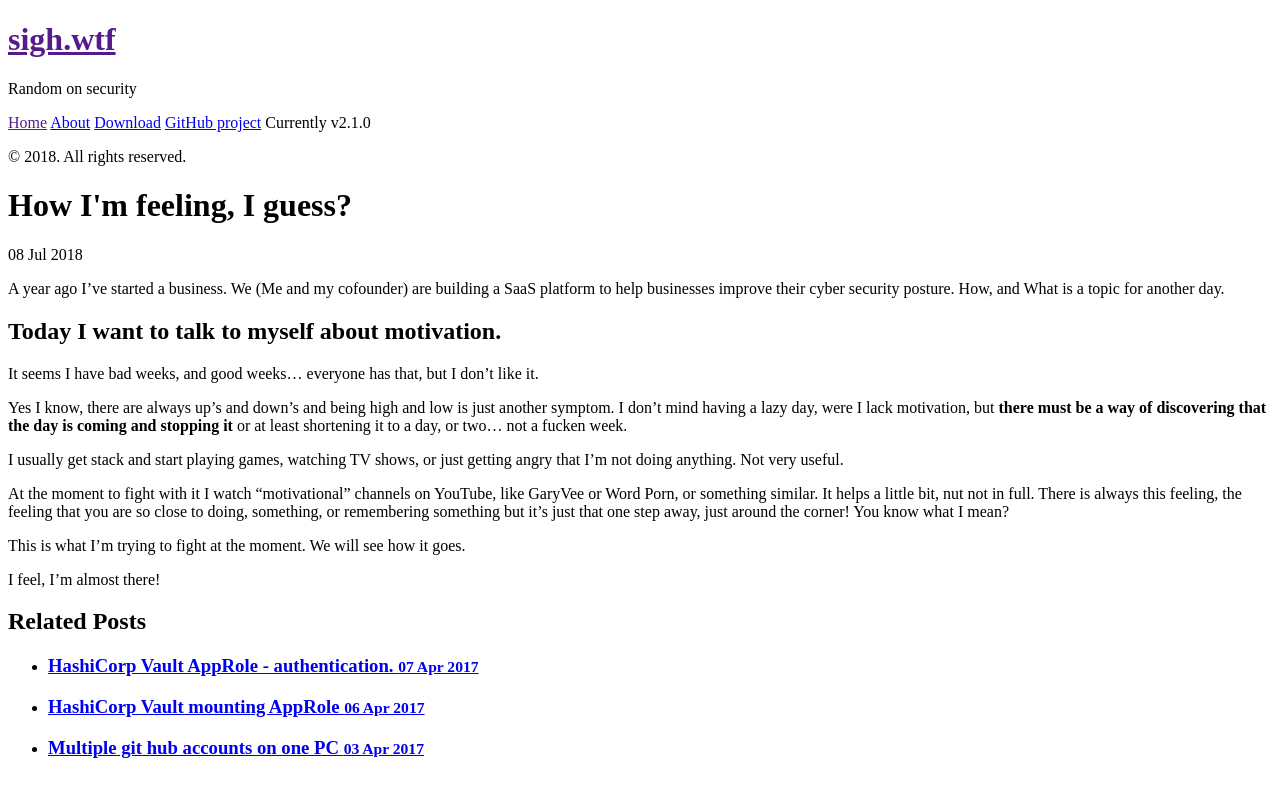
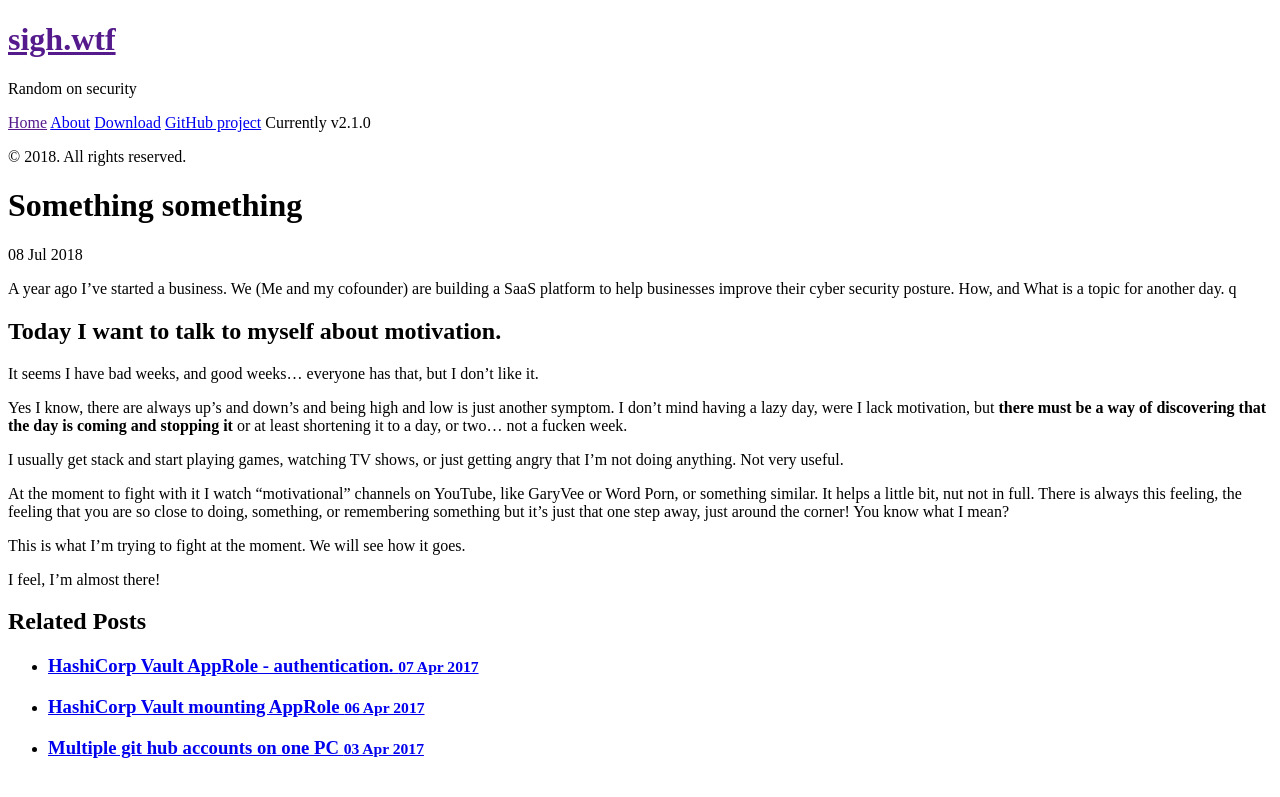
Before and after one commit to NoBlETi/NoBIETi.github.io, a Jekyll site: the page built from _posts/2018-07-08-On-Motivation.md, in a window 1280 px wide. Shown: the top 797 px of the page. Built offline with Jekyll 4.4.1, drawn with Linux system fonts in a browser that asks for light colours.

Commit message:
test blabla

```diff
--- a/_posts/2018-07-08-On-Motivation.md
+++ b/_posts/2018-07-08-On-Motivation.md
@@ -1,9 +1,9 @@
 ---
 layout: post
-title: How I'm feeling, I guess?
+title: Something something
 published: True
 ---
-A year ago I've started a business. We (Me and my cofounder) are building a SaaS platform to help businesses improve their cyber security posture. How, and What is a topic for another day.
+A year ago I've started a business. We (Me and my cofounder) are building a SaaS platform to help businesses improve their cyber security posture. How, and What is a topic for another day. q
 
 ## Today I want to talk to myself about motivation.
 It seems I have bad weeks, and good weeks... everyone has that, but I don't like it.
```
